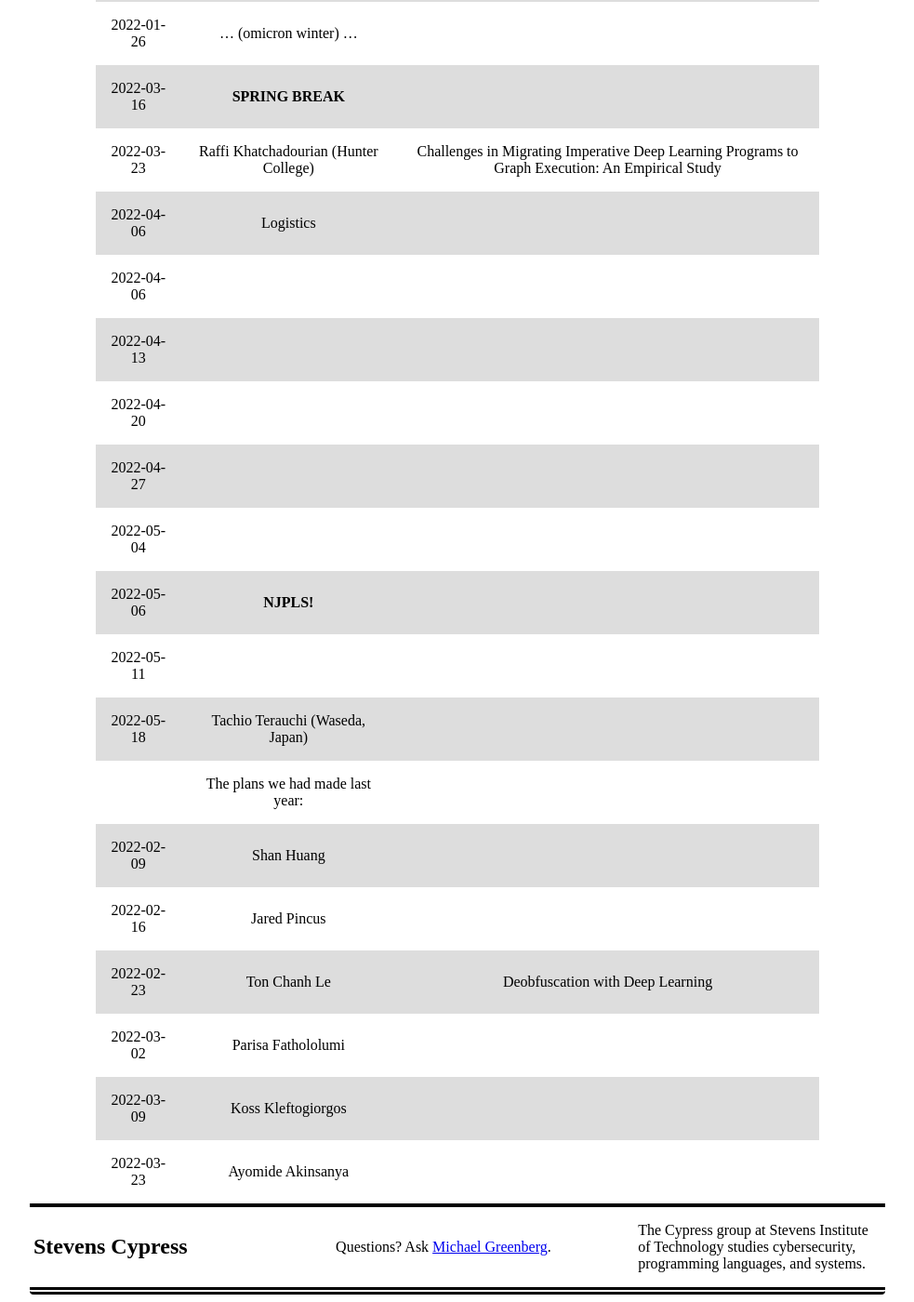
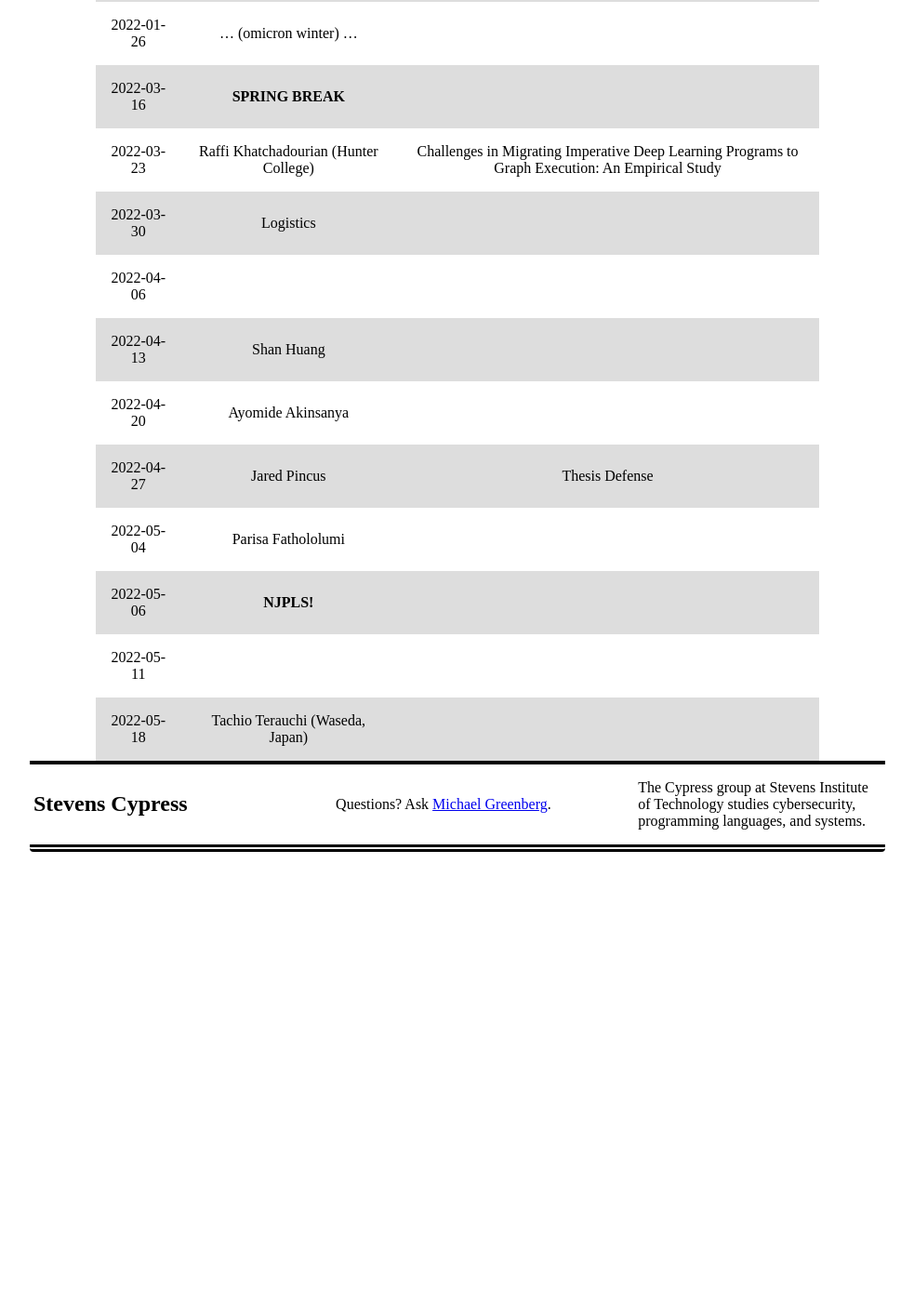
Before and after one commit to mgree/cypress, a Jekyll site: the page built from schedule.md, in a window 1280 px wide and 1400 px high, scrolled down 1522 px. Shown: the whole window at 93% size, without its empty margins (148-1131 px from the left). Built offline with Jekyll 4.4.1, drawn with Linux system fonts in a browser that asks for light colours; after the commit the page ends 2446 px from its top, so only the background shows below that.

Commit message:
fix it on up

```diff
--- a/schedule.md
+++ b/schedule.md
@@ -36,19 +36,12 @@ find someone willing to take your place first.
 | 2022-01-26 | ... (omicron winter) ...              | |
 | 2022-03-16 | **SPRING BREAK**                      | |
 | 2022-03-23 | Raffi Khatchadourian (Hunter College) | Challenges in Migrating Imperative Deep Learning Programs to Graph Execution: An Empirical Study |
-| 2022-04-06 | Logistics                             | |
+| 2022-03-30 | Logistics                             | |
 | 2022-04-06 |                                       | |
-| 2022-04-13 |                                       | |
-| 2022-04-20 |                                       | |
-| 2022-04-27 |                                       | |
-| 2022-05-04 |                                       | |
+| 2022-04-13 | Shan Huang                            | |
+| 2022-04-20 | Ayomide Akinsanya                     | |
+| 2022-04-27 | Jared Pincus                          | Thesis Defense |
+| 2022-05-04 | Parisa Fathololumi                    | |
 | 2022-05-06 | **NJPLS!**                            | |
 | 2022-05-11 |                                       | |
 | 2022-05-18 | Tachio Terauchi (Waseda, Japan)       | |
-|            | The plans we had made last year:      | |
-| 2022-02-09 | Shan Huang                            | |
-| 2022-02-16 | Jared Pincus                          | |
-| 2022-02-23 | Ton Chanh Le                          | Deobfuscation with Deep Learning |
-| 2022-03-02 | Parisa Fathololumi                    | |
-| 2022-03-09 | Koss Kleftogiorgos                    | |
-| 2022-03-23 | Ayomide Akinsanya                     | |
```
